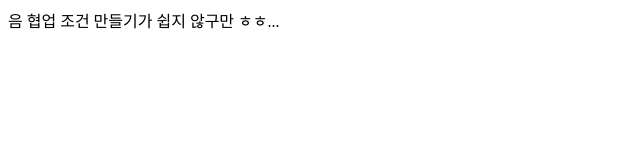
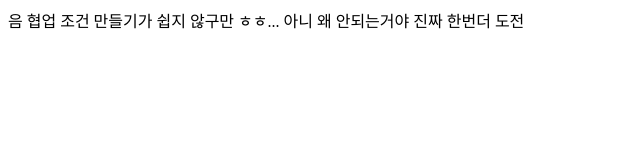
Before and after one commit to tpqls0327/test, a plain HTML site: page index3.html in a window 1280 px wide. Shown: the whole page, without its empty margins (0-640 px from the left). Drawn offline with Linux system fonts and the light colour scheme.

Commit message:
배고파

```diff
--- a/index3.html
+++ b/index3.html
@@ -8,5 +8,6 @@
 </head>
 <body>
     음 협업 조건 만들기가 쉽지 않구만 ㅎㅎ...
+    아니 왜 안되는거야 진짜 한번더 도전
 </body>
 </html>
```
